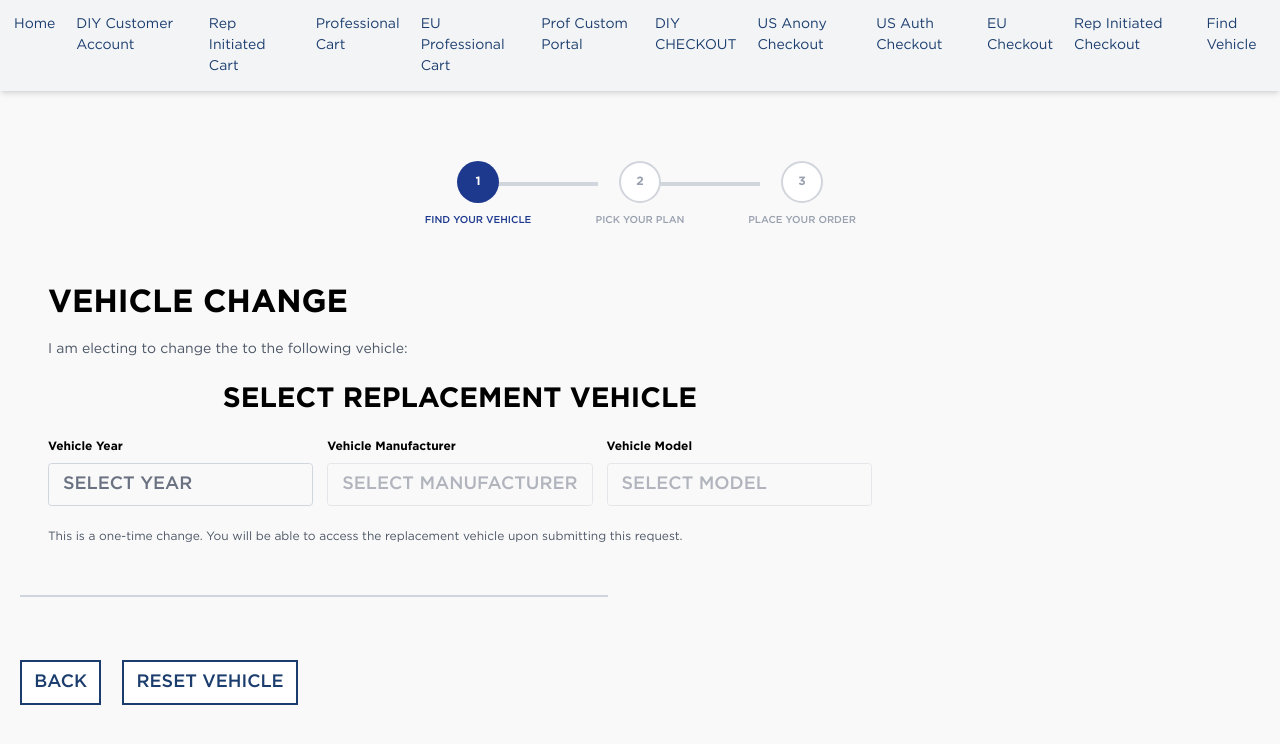
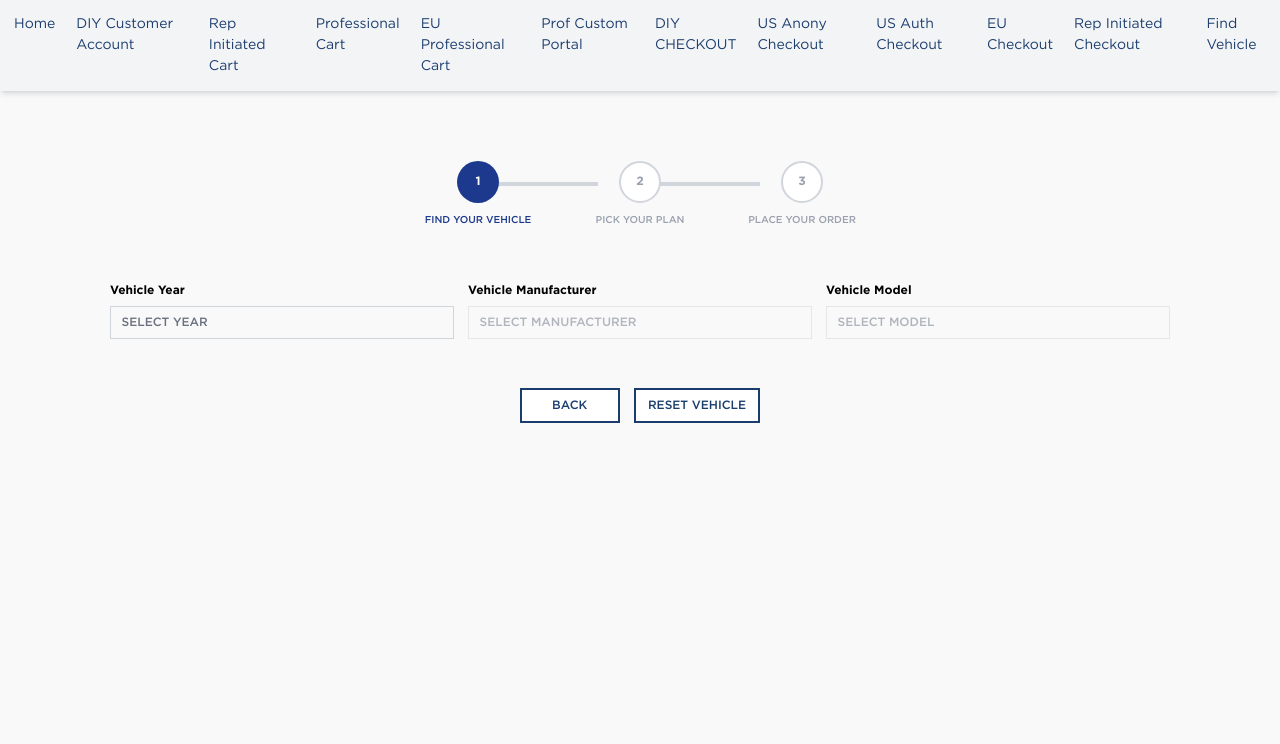
Before and after one commit to MayuriPapat25/AllDataReact, a React (Vite) app: page /findvehicle in a window 1280 px wide. Shown: the top 744 px of the page. Built offline with nearby package versions, Linux system fonts and the light colour scheme.

Commit message:
add-vehicle: The add vehicle step1 completed with UI.

```diff
--- a/src/components/molecules/AddVehicle/index.jsx
+++ b/src/components/molecules/AddVehicle/index.jsx
@@ -75,15 +75,6 @@ const AddVehicle = ({ currentVehicle, onNextStep }) => {
   return (
     <>
       <div className="p-8">
-        <h2 className="text-2xl font-bold mb-4">VEHICLE CHANGE</h2>
-
-        <p className="text-gray-600 mb-6">
-          I am electing to change the <span className="font-semibold text-gray-800">{currentVehicle}</span> to the
-          following vehicle:
-        </p>
-
-        <h3 className="text-center font-bold mb-6">SELECT REPLACEMENT VEHICLE</h3>
-
         <div className="grid grid-cols-3 gap-4 mb-6">
           {/* Vehicle Year */}
           <div>
@@ -91,7 +82,8 @@ const AddVehicle = ({ currentVehicle, onNextStep }) => {
             <div className="relative">
               <Button
                 onClick={() => setShowYearDropdown(!showYearDropdown)}
-                className="w-full border border-gray-300 rounded px-3 py-2 text-left flex items-center justify-between hover:border-gray-400"
+                size="sm"
+                className="w-full border border-gray-300 px-3 py-2 text-left flex items-center justify-between hover:border-gray-400"
               >
                 <span className={selectedYear ? "text-black" : "text-gray-500"}>
                   {selectedYear || "SELECT YEAR"}
@@ -99,7 +91,7 @@ const AddVehicle = ({ currentVehicle, onNextStep }) => {
               </Button>
 
               {showYearDropdown && (
-                <div className="absolute top-full left-0 right-0 mt-1 bg-white border border-gray-300 rounded shadow-lg z-10 max-h-64 overflow-y-auto">
+                <div className="absolute top-full left-0 right-0 mt-1 bg-white border border-gray-300 shadow-lg z-10 max-h-64 overflow-y-auto">
                   <div className="p-2 border-b border-gray-200">
                     <div className="relative">
                       <Search className="absolute left-2 top-2.5 w-4 h-4 text-gray-400" />
@@ -108,7 +100,7 @@ const AddVehicle = ({ currentVehicle, onNextStep }) => {
                         placeholder="SELECT YEAR"
                         value={yearSearch}
                         onChange={(e) => setYearSearch(e.target.value)}
-                        className="w-full pl-8 pr-3 py-2 border border-gray-300 rounded focus:outline-none focus:ring-2 focus:ring-blue-500"
+                        className="w-full pl-8 pr-3 py-2 border border-gray-300 focus:outline-none focus:ring-2 focus:ring-blue-500"
                       />
                     </div>
                   </div>
@@ -116,6 +108,7 @@ const AddVehicle = ({ currentVehicle, onNextStep }) => {
                     <Button
                       key={year}
                       onClick={() => handleYearSelect(year)}
+                      size="sm"
                       className="w-full text-left px-4 py-2 hover:bg-gray-100"
                     >
                       {year}
@@ -133,7 +126,8 @@ const AddVehicle = ({ currentVehicle, onNextStep }) => {
               <Button
                 onClick={() => setShowManufacturerDropdown(!showManufacturerDropdown)}
                 disabled={!selectedYear}
-                className="w-full border border-gray-300 rounded px-3 py-2 text-left flex items-center justify-between hover:border-gray-400 disabled:bg-gray-50 disabled:cursor-not-allowed"
+                size="sm"
+                className="w-full border border-gray-300 px-3 py-2 text-left flex items-center justify-between hover:border-gray-400 disabled:bg-gray-50 disabled:cursor-not-allowed"
               >
                 <span className={selectedManufacturer ? "text-black" : "text-gray-500"}>
                   {selectedManufacturer || "SELECT MANUFACTURER"}
@@ -141,7 +135,7 @@ const AddVehicle = ({ currentVehicle, onNextStep }) => {
               </Button>
 
               {showManufacturerDropdown && (
-                <div className="absolute top-full left-0 right-0 mt-1 bg-white border border-gray-300 rounded shadow-lg z-10 max-h-64 overflow-y-auto">
+                <div className="absolute top-full left-0 right-0 mt-1 bg-white border border-gray-300 shadow-lg z-10 max-h-64 overflow-y-auto">
                   <div className="p-2 border-b border-gray-200">
                     <div className="relative">
                       <Search className="absolute left-2 top-2.5 w-4 h-4 text-gray-400" />
@@ -150,7 +144,7 @@ const AddVehicle = ({ currentVehicle, onNextStep }) => {
                         placeholder="SELECT MANUFACTURER"
                         value={manufacturerSearch}
                         onChange={(e) => setManufacturerSearch(e.target.value)}
-                        className="w-full pl-8 pr-3 py-2 border border-gray-300 rounded focus:outline-none focus:ring-2 focus:ring-blue-500"
+                        className="w-full pl-8 pr-3 py-2 border border-gray-300 focus:outline-none focus:ring-2 focus:ring-blue-500"
                       />
                     </div>
                   </div>
@@ -158,6 +152,7 @@ const AddVehicle = ({ currentVehicle, onNextStep }) => {
                     <Button
                       key={mfr}
                       onClick={() => handleManufacturerSelect(mfr)}
+                      size="sm"
                       className="w-full text-left px-4 py-2 hover:bg-gray-100"
                     >
                       {mfr}
@@ -175,7 +170,8 @@ const AddVehicle = ({ currentVehicle, onNextStep }) => {
               <Button
                 onClick={() => setShowModelDropdown(!showModelDropdown)}
                 disabled={!selectedManufacturer}
-                className="w-full border border-gray-300 rounded px-3 py-2 text-left flex items-center justify-between hover:border-gray-400 disabled:bg-gray-50 disabled:cursor-not-allowed"
+                size="sm"
+                className="w-full border border-gray-300 px-3 py-2 text-left flex items-center justify-between hover:border-gray-400 disabled:bg-gray-50 disabled:cursor-not-allowed"
               >
                 <span className={selectedModel ? "text-black" : "text-gray-500"}>
                   {selectedModel || "SELECT MODEL"}
@@ -183,7 +179,7 @@ const AddVehicle = ({ currentVehicle, onNextStep }) => {
               </Button>
 
               {showModelDropdown && (
-                <div className="absolute top-full left-0 right-0 mt-1 bg-white border border-gray-300 rounded shadow-lg z-10 max-h-64 overflow-y-auto">
+                <div className="absolute top-full left-0 right-0 mt-1 bg-white border border-gray-300 shadow-lg z-10 max-h-64 overflow-y-auto">
                   <div className="p-2 border-b border-gray-200">
                     <div className="relative">
                       <Search className="absolute left-2 top-2.5 w-4 h-4 text-gray-400" />
@@ -192,7 +188,7 @@ const AddVehicle = ({ currentVehicle, onNextStep }) => {
                         placeholder="SELECT MODEL"
                         value={modelSearch}
                         onChange={(e) => setModelSearch(e.target.value)}
-                        className="w-full pl-8 pr-3 py-2 border border-gray-300 rounded focus:outline-none focus:ring-2 focus:ring-blue-500"
+                        className="w-full pl-8 pr-3 py-2 border border-gray-300 focus:outline-none focus:ring-2 focus:ring-blue-500"
                       />
                     </div>
                   </div>
@@ -200,6 +196,7 @@ const AddVehicle = ({ currentVehicle, onNextStep }) => {
                     <Button
                       key={model}
                       onClick={() => handleModelSelect(model)}
+                      size="sm"
                       className="w-full text-left px-4 py-2 hover:bg-gray-100"
                     >
                       {model}
@@ -214,16 +211,16 @@ const AddVehicle = ({ currentVehicle, onNextStep }) => {
         {/* Available Engines */}
         {availableEngines.length > 0 && (
           <div className="mb-6">
-            <h4 className="font-semibold mb-3">Available Engines</h4>
+            <label className="block text-sm font-semibold mb-2">Available Engines</label>
             <div className="space-y-3">
               {availableEngines.map((engine) => (
                 <div key={engine} className="flex items-center gap-3">
-                  <div className="flex-1 border border-gray-300 rounded px-4 py-2">{engine}</div>
+                  <div className="flex-1 border border-gray-300 px-4 py-2">{engine}</div>
                   <Button
                     onClick={() => handleEngineSelect(engine)}
                     variant="outline"
                     size="sm"
-                    className="border-2 border-orange-500 text-orange-500 hover:bg-orange-50 font-semibold"
+                    className="border-2 btn btn-primary text-primary hover:bg-orange-50 font-semibold"
                   >
                     SELECT
                   </Button>
@@ -232,15 +229,11 @@ const AddVehicle = ({ currentVehicle, onNextStep }) => {
             </div>
           </div>
         )}
-
-        <p className="text-sm text-gray-600 mb-6">
-          This is a one-time change. You will be able to access the replacement vehicle upon submitting this request.
-        </p>
       </div>
 
       {/* Loading Overlay */}
       {loading && (
-        <div className="absolute inset-0 bg-white/80 flex items-center justify-center rounded-lg">
+        <div className="absolute inset-0 bg-white/80 flex items-center justify-center">
           <div className="text-center">
             <Loader2 className="w-12 h-12 text-blue-600 animate-spin mx-auto mb-2" />
             <p className="text-gray-600">Loading...</p>
--- a/src/components/molecules/StepContentDIYCart/index.jsx
+++ b/src/components/molecules/StepContentDIYCart/index.jsx
@@ -20,13 +20,13 @@ const StepContentDIYCart = ({
     switch (currentStep) {
       case 1:
         return (
-          <div className="mx-auto flex justify-between gap-8">
+          <div className="mx-auto w-[90%]">
             <AddVehicle onNextStep={goToNextStep} />
           </div>
         )
       case 2:
         return (
-          <div className="mx-auto flex justify-between gap-8">
+          <div className="mx-auto w-[90%]">
             Pick your plan
           </div>
         )
@@ -58,7 +58,7 @@ const StepContentDIYCart = ({
           variant: "outline"
         },
         buttonLayout:
-          "max-w-2xl pt-18 flex-start gap-4 border-t-2 border-gray-300"
+          "flex-start gap-4 justify-center"
       },
       2: {
         showButtons: true,
@@ -69,14 +69,14 @@ const StepContentDIYCart = ({
         },
         secondaryButton: null,
         buttonLayout:
-          "flex-col sm:flex-row gap-4 pt-8 md:justify-center lg:justify-start border-t-2 border-gray-300"
+          "flex-col sm:flex-row gap-4 md:justify-center lg:justify-start"
       },
       3: {
         showButtons: true,
         primaryButton: null,
         secondaryButton: null,
         buttonLayout:
-          "flex flex-col sm:flex-row gap-4 mx-auto justify-between border-t-2 border-gray-300 max-w-2xl pt-18"
+          "flex flex-col sm:flex-row gap-4 mx-auto justify-between border-t-2 border-gray-300 pt-18"
       }
     }
 
@@ -98,7 +98,8 @@ const StepContentDIYCart = ({
         <Button
           onClick={primaryButton.onClick}
           disabled={primaryButton.disabled}
-          className={primaryButton.className || "btn btn-primary mr-2"}
+          size="sm"
+          className={primaryButton.className || "btn btn-primary"}
         >
           {primaryButton.text}
         </Button>
@@ -106,7 +107,8 @@ const StepContentDIYCart = ({
           <Button
             onClick={secondaryButton.onClick}
             variant={secondaryButton.variant || "outline"}
-            className={secondaryButton.className || "btn btn-secondary mr-2"}
+            size="sm"
+            className={secondaryButton.className || "btn btn-secondary"}
           >
             {secondaryButton.text}
           </Button>
--- a/src/styles/button.css
+++ b/src/styles/button.css
@@ -15,7 +15,7 @@
 }
 
 .btn {
-  @apply relative cursor-pointer rounded-none px-3.5 py-2 h-auto inline-block appearance-none shadow-none;
+  @apply relative cursor-pointer rounded-none min-w-[100px] px-3.5 py-2 h-auto inline-block appearance-none shadow-none;
   @apply font-medium text-center overflow-hidden;
   font-family: var(--font-primary);
 
```
